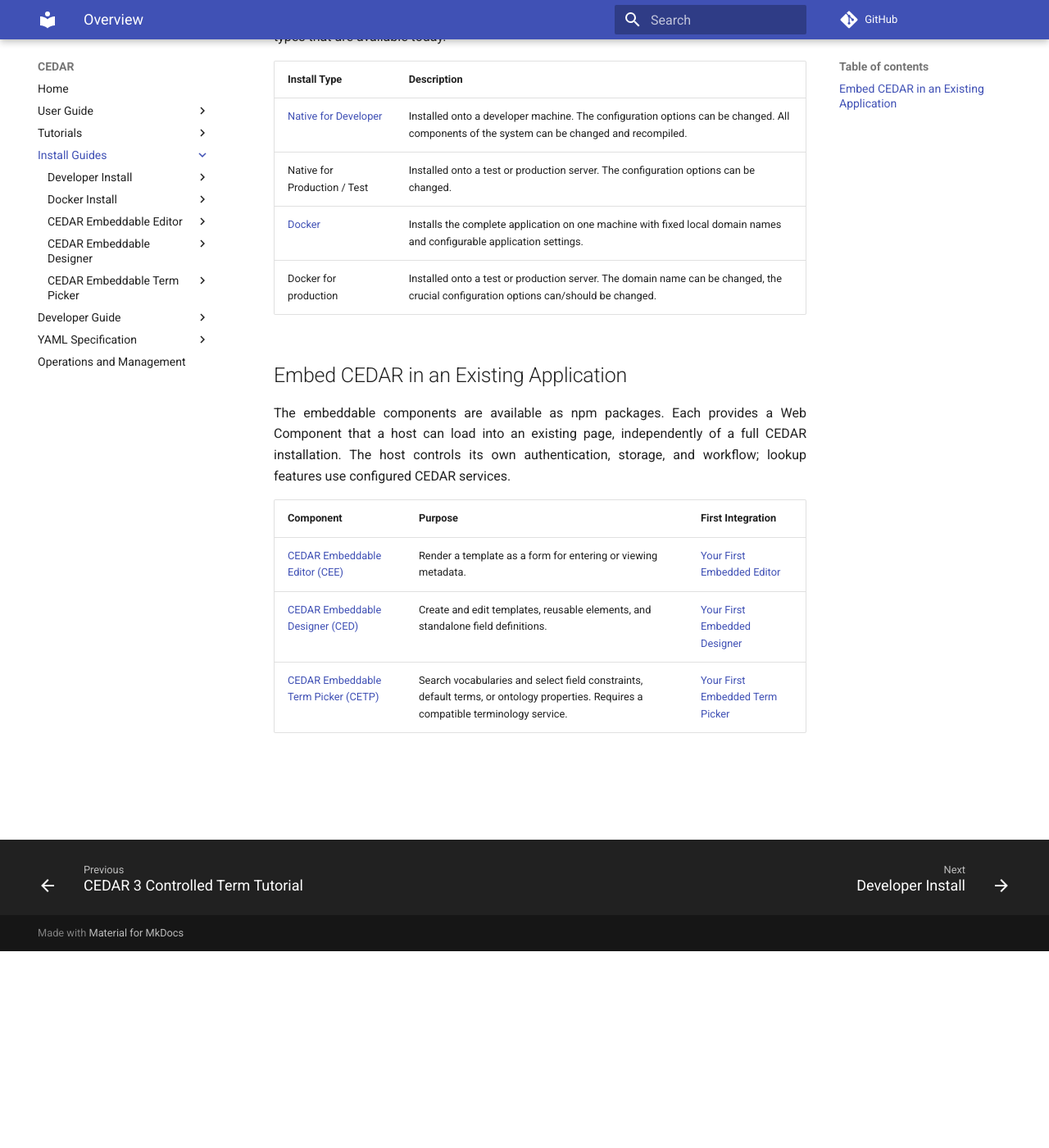
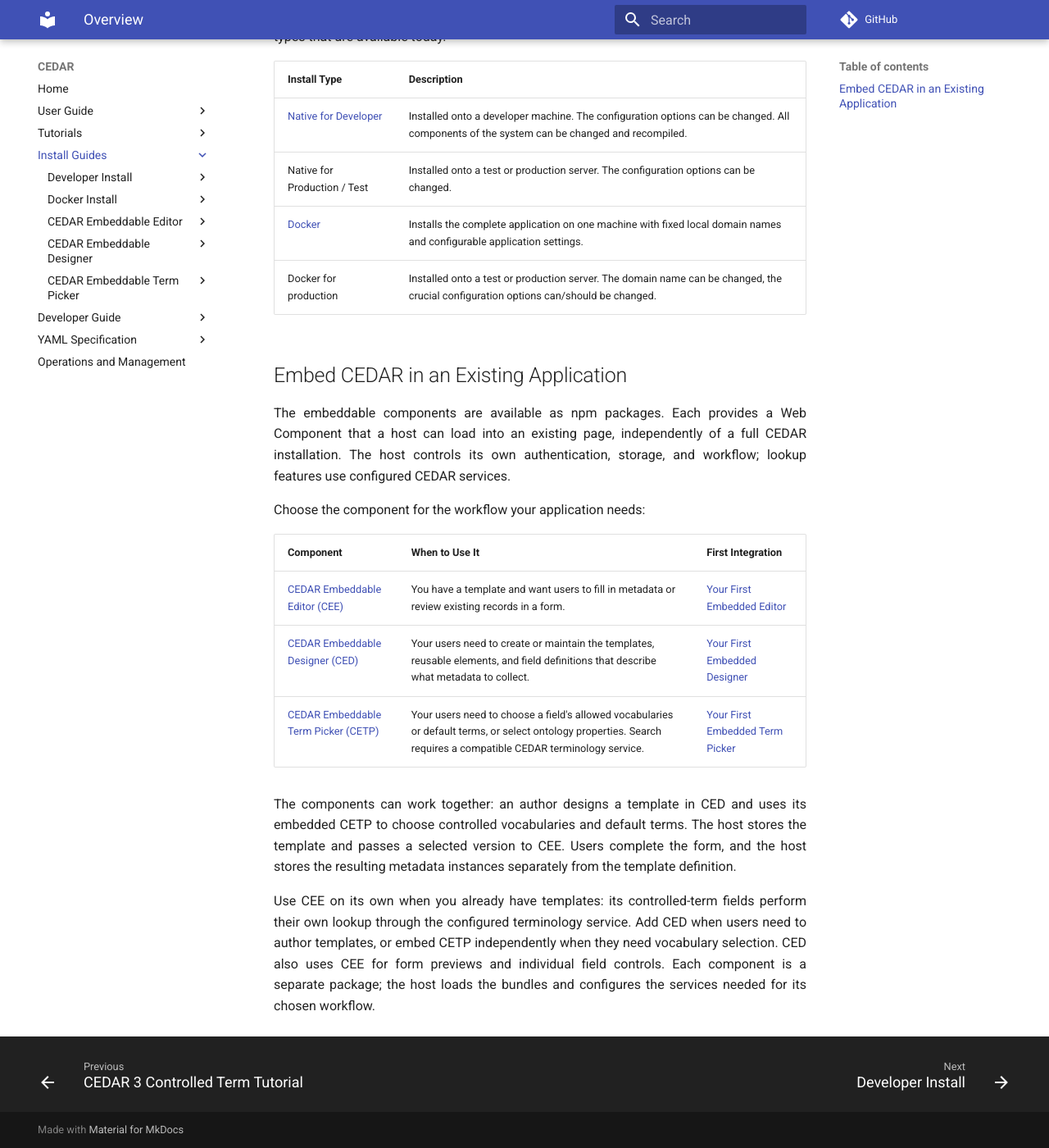
Before and after one commit to metadatacenter/cedar-mkdocs, an MkDocs documentation site: the page built from docs/install-overview/index.md, in a window 1280 px wide and 1400 px high, scrolled down 240 px. Shown: the whole window at 82% size. Built offline with MkDocs 1.6.1 and Material for MkDocs 9.7.7, drawn with Linux system fonts in a browser that asks for light colours; comment, search, counter and statistics services are not loaded.

Commit message:
Explain when to use each embeddable component in install overview

```diff
--- a/docs/install-overview/index.md
+++ b/docs/install-overview/index.md
@@ -17,8 +17,23 @@
 CEDAR installation. The host controls its own authentication, storage, and
 workflow; lookup features use configured CEDAR services.
 
-| Component | Purpose | First Integration |
+Choose the component for the workflow your application needs:
+
+| Component | When to Use It | First Integration |
 |---|---|---|
-| [CEDAR Embeddable Editor (CEE)](../cedar-embeddable-editor/index.md) | Render a template as a form for entering or viewing metadata. | [Your First Embedded Editor](../cedar-embeddable-editor/first-editor.md) |
-| [CEDAR Embeddable Designer (CED)](../cedar-embeddable-designer/index.md) | Create and edit templates, reusable elements, and standalone field definitions. | [Your First Embedded Designer](../cedar-embeddable-designer/first-designer.md) |
-| [CEDAR Embeddable Term Picker (CETP)](../cedar-embeddable-term-picker/index.md) | Search vocabularies and select field constraints, default terms, or ontology properties. Requires a compatible terminology service. | [Your First Embedded Term Picker](../cedar-embeddable-term-picker/first-picker.md) |
+| [CEDAR Embeddable Editor (CEE)](../cedar-embeddable-editor/index.md) | You have a template and want users to fill in metadata or review existing records in a form. | [Your First Embedded Editor](../cedar-embeddable-editor/first-editor.md) |
+| [CEDAR Embeddable Designer (CED)](../cedar-embeddable-designer/index.md) | Your users need to create or maintain the templates, reusable elements, and field definitions that describe what metadata to collect. | [Your First Embedded Designer](../cedar-embeddable-designer/first-designer.md) |
+| [CEDAR Embeddable Term Picker (CETP)](../cedar-embeddable-term-picker/index.md) | Your users need to choose a field's allowed vocabularies or default terms, or select ontology properties. Search requires a compatible CEDAR terminology service. | [Your First Embedded Term Picker](../cedar-embeddable-term-picker/first-picker.md) |
+
+The components can work together: an author designs a template in CED and uses
+its embedded CETP to choose controlled vocabularies and default terms. The host
+stores the template and passes a selected version to CEE. Users complete the
+form, and the host stores the resulting metadata instances separately from
+the template definition.
+
+Use CEE on its own when you already have templates: its controlled-term fields
+perform their own lookup through the configured terminology service. Add CED
+when users need to author templates, or embed CETP independently when they need
+vocabulary selection. CED also uses CEE for form previews and individual field
+controls. Each component is a separate package; the host loads the bundles and
+configures the services needed for its chosen workflow.
```
